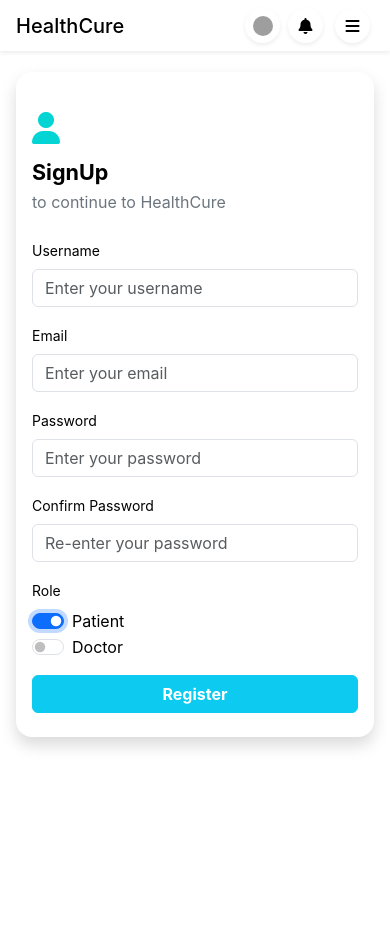
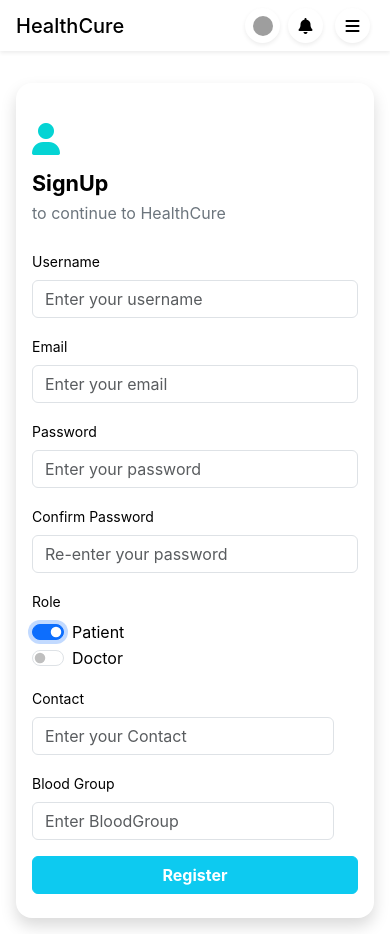
Before and after one commit to dhananjayyadav21/HealthCure, a React (Create React App) app in the folder client/: page /signUp in a window 390 px wide. Both pictures are taken after a click on the radio button "Patient". Before the commit the page ends 844 px from the top, so only its background shows below. Built offline with nearby package versions, Linux system fonts and the light colour scheme; grey boxes are pictures that could not be loaded.

Commit message:
add patient  detail form in signup

```diff
--- a/client/src/components/SignUp.jsx
+++ b/client/src/components/SignUp.jsx
@@ -1,8 +1,9 @@
 import React, { useState } from 'react'
-import { Link } from 'react-router-dom'
+
 const SignUp = () => {
 
 const[currentRole, setCurrentRole] = useState();
+
 const handleRadioChange = (event) => {
 setCurrentRole(event.target.value);
 console.log(event.target.value); // Print the current value
@@ -11,54 +12,61 @@ const SignUp = () => {
 const handleSubmit = (event) => {
 event.preventDefault();
 const formData = new FormData(event.target);
-
 // Convert FormData to an object for easier logging
 const dataObject = {};
 formData.forEach((value, key) => {
+   if (dataObject[key]!=null) {
+      let newArrayValue = [];
+      if (typeof dataObject[key] == Array) {
+         newArrayValue = [...dataObject[key],value];
+      }else{
+         newArrayValue.push(dataObject[key])
+      }
+
+      dataObject[key] = newArrayValue;
+   }else{
       dataObject[key] = value;
+   }
 });
-
 // Print all form data to the console
 console.log("Form Data Submitted:", dataObject);
 };
 
 return (
 <>
-<div className="container d-flex justify-content-center align-items-center px-3 SignUp-Container mt-3 mt-md-5">
+<div className="container d-flex justify-content-center align-items-center p-3 SignUp-Container mt-3 mt-md-5">
    <div className="form-containe col-12 col-md-5 shadow rounded-4 py-4 px-3 p-md-5">
-
       {/* <!-- SignUp Header --> */}
       <div className='mb-4'>
          <i className="fa-solid fa-2x fa-user my-3"></i>
          <h4 className="text-start mb-1 fw-bold">SignUp</h4>
          <p className='text-secondary'>to continue to HealthCure</p>
       </div>
-
       {/* <!-- SignUp Form --> */}
       <form noValidate onSubmit={handleSubmit}>
          <div className='row'>
             <div className='col-12 col-md-6'>
                <div className="mb-3">
                   <small><label htmlFor="username" className="form-label">Username</label></small>
-                  <input type="text" className="form-control" id="username" placeholder="Enter your username"/>
+                  <input type="text" className="form-control" name='username' id="username" placeholder="Enter your username"/>
                </div>
             </div>
             <div className='col-12 col-md-6'>
                <div className="mb-3">
                   <small><label htmlFor="email" className="form-label">Email</label></small>
-                  <input type="email" className="form-control" id="email" placeholder="Enter your email"/>
+                  <input type="email" className="form-control" name='email' id="email" placeholder="Enter your email"/>
                </div>
             </div>
             <div className='col-12 col-md-6'>
                <div className="mb-3">
                   <small><label htmlFor="password" className="form-label">Password</label></small>
-                  <input type="password" className="form-control" id="password" placeholder="Enter your password"/>
+                  <input type="password" className="form-control" name='password' id="password" placeholder="Enter your password"/>
                </div>
             </div>
             <div className='col-12 col-md-6'>
                <div className="mb-3">
                   <small><label htmlFor="confirmPassword" className="form-label">Confirm Password</label></small>
-                  <input type="password" className="form-control" id="confirmPassword" placeholder="Re-enter your password"/>
+                  <input type="password" className="form-control" name='confirmpassword' id="confirmPassword" placeholder="Re-enter your password"/>
                </div>
             </div>
             <div className='col-12 col-md-12'>
@@ -76,7 +84,8 @@ return (
             </div>
 
             {/*======================================= Doctor Fields ==========================================*/}
-            {currentRole==="doctor" && <div className='row'>
+            {currentRole==="doctor" &&
+            <div className='row'>
                <div className='col-12 col-md-6'>
                   <div className="mb-3">
                      <small><label htmlFor="specialist" className="form-label">Specialist</label></small>
@@ -142,14 +151,29 @@ return (
                      </div>
                   </div>
                </div>
+            </div>
+            }
 
-            </div>}
-
+            {/*======================================= Patinets fields =========================================*/}
+            {currentRole==="patient" &&
+            <div className='row'>
+               <div className='col-12 col-md-6'>
+                  <div className="mb-3">
+                     <small><label htmlFor="Contact" className="form-label">Contact</label></small>
+                     <input type="tel" className="form-control" name='Contact' id="Contact" placeholder="Enter your Contact"/>
+                  </div>
+               </div>
+               <div className='col-12 col-md-6'>
+                  <div className="mb-3">
+                     <small><label htmlFor="BloodGroup" className="form-label">Blood Group</label></small>
+                     <input type="text" className="form-control" name='bloodgroup' id="BloodGroup" placeholder="Enter BloodGroup"/>
+                  </div>
+               </div>
+            </div>
+            }
          </div>
          <button type="submit" className="btn btn-info text-white fw-bolder w-100">
             Register
-            {/* <Link className='nav-link' to="/signIn">
-            Register</Link> */}
          </button>
       </form>
    </div>
--- a/client/src/index.css
+++ b/client/src/index.css
@@ -264,10 +264,10 @@ code {
 }
 
 @media screen and (max-width: 480px) {
-  .SignIn-Container,
+  /* .SignIn-Container,
   .SignUp-Container {
     height: 80vh !important;
-  }
+  } */
   .Lets-start-container h5 {
     font-size: small;
   }
```
Lines whose indentation alone changed are shown as unchanged.
